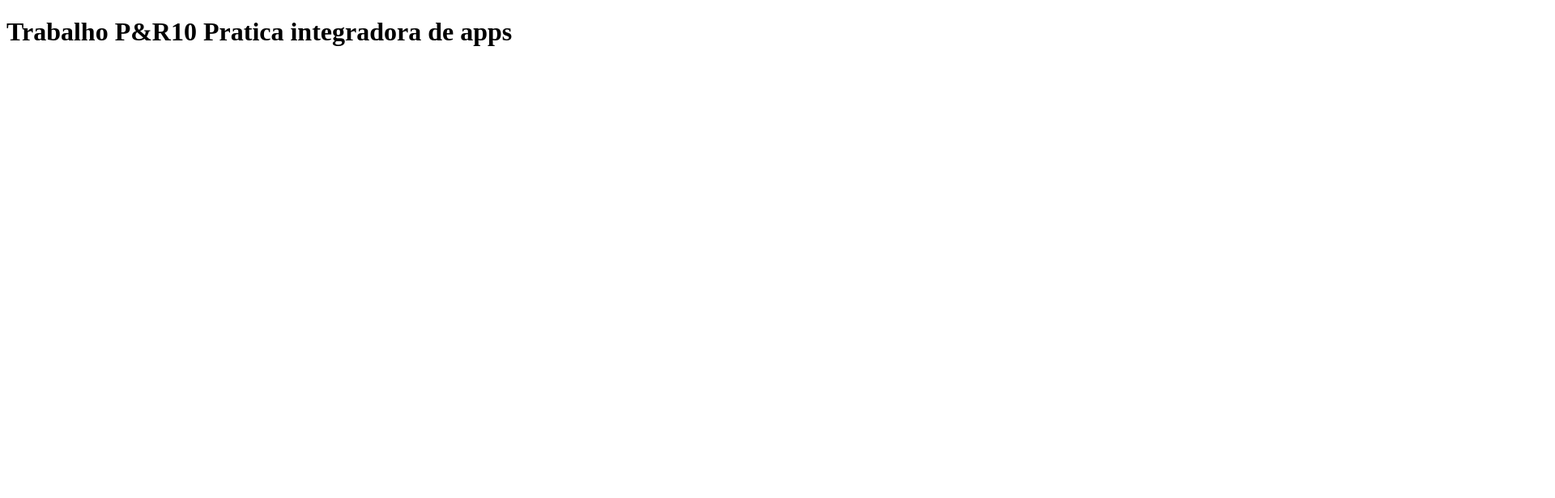
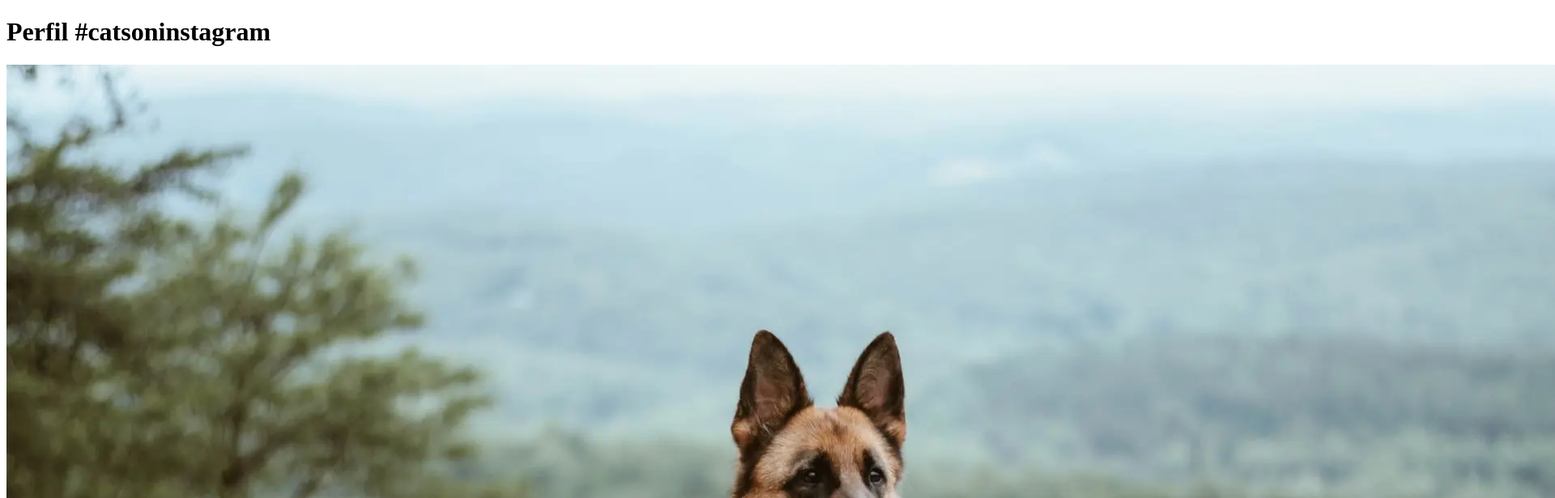
Before and after one commit to MDaviR/pr10PraticaIntegradoradeApp, a plain HTML site: page index.html in a window 1280 px wide. Shown: the top 616 px of the page at 81% size, 1920 px wide, since content can reach past the window. Drawn offline with Linux system fonts and the light colour scheme.

Commit message:
Enviando a imagem de cachorro para o HTML

```diff
--- a/index.html
+++ b/index.html
@@ -7,6 +7,7 @@
     <title>Descomplica Trabalho P&R 10</title>
 </head>
 <body>
-    <h1>Trabalho P&R10 Pratica integradora de apps</h1>
+    <h1>Perfil #catsoninstagram</h1>
+    <img src="imagem/dog.png"/>
 </body>
 </html>
```
Also changed, not shown: imagem/dog.png (added).
